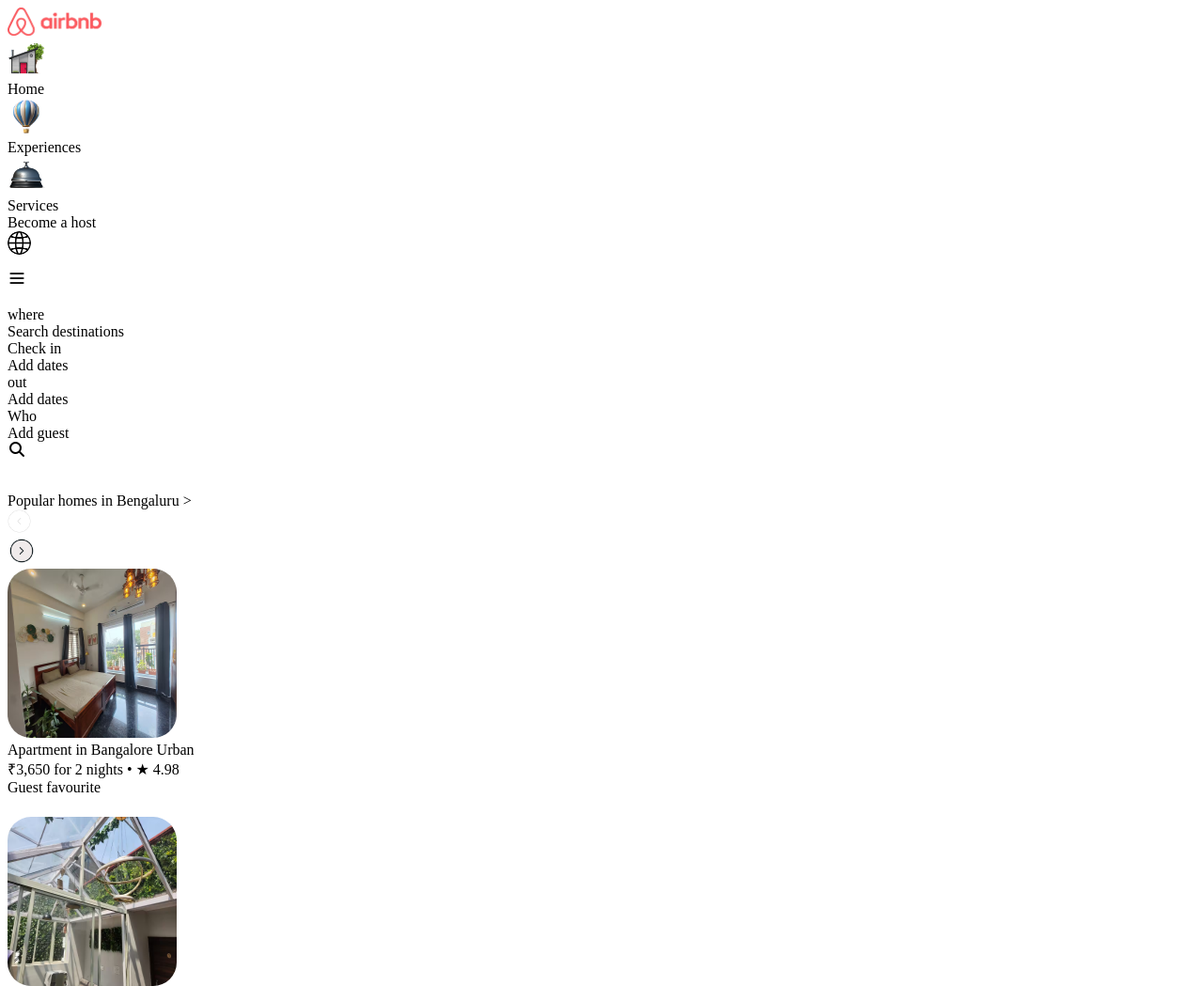
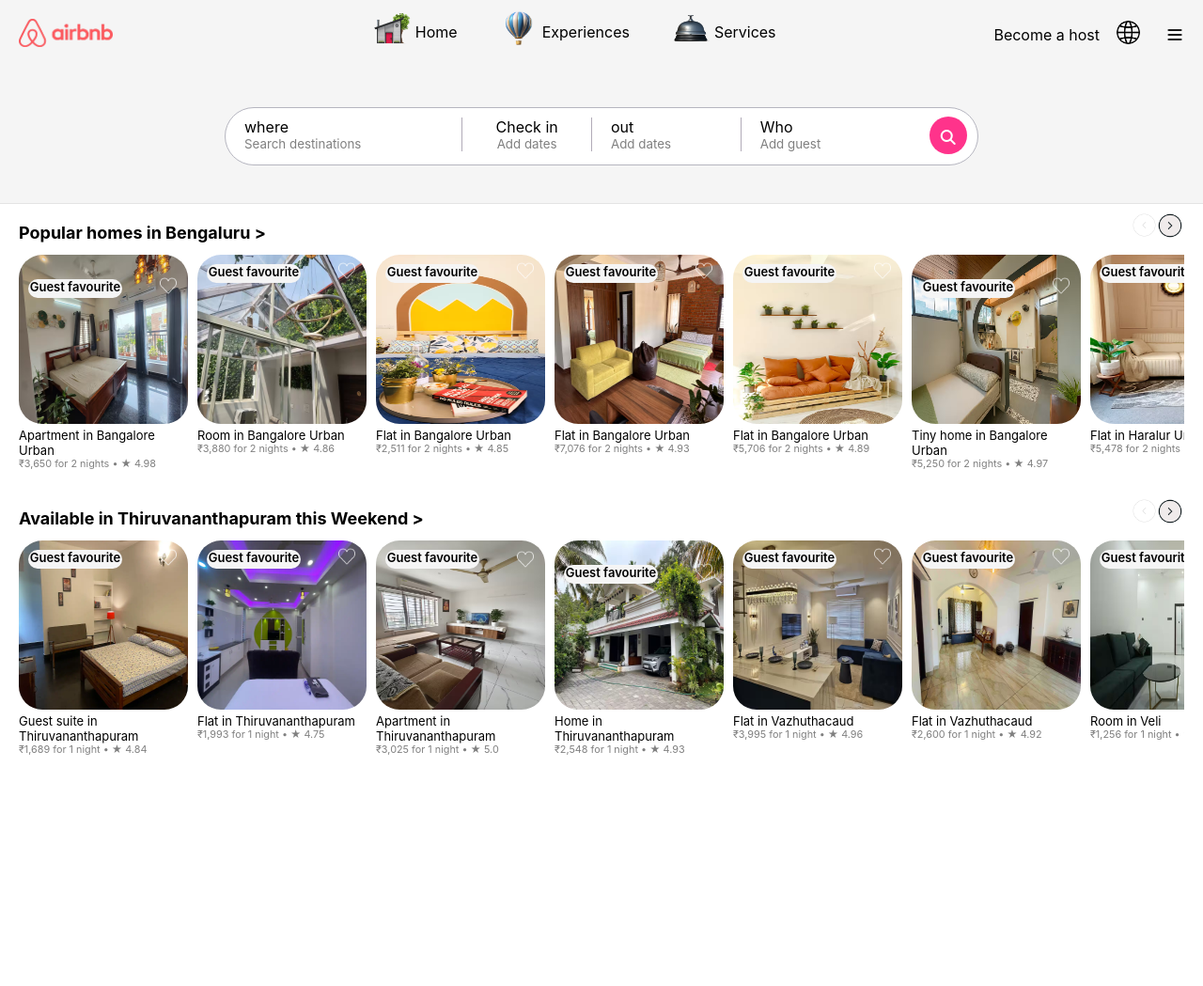
Before and after one commit to Shabinn-k/airbnb, a plain HTML site: page index.html in a window 1280 px wide. Shown: the top 1049 px of the page at 94% size. After the commit the page ends 845 px from the top, so only its background shows below. Drawn offline with Linux system fonts and the light colour scheme.

Commit message:
renamed css

```diff
--- a/index.html
+++ b/index.html
@@ -3,7 +3,7 @@
 
 <head>
   <title>Air bnb | Holiday rentals , cabins , beach houses & more</title>
-  <link rel="stylesheet" href="airbnb.css">
+  <link rel="stylesheet" href="index.css">
   <link rel="stylesheet" href="https://cdnjs.cloudflare.com/ajax/libs/font-awesome/7.0.1/css/all.min.css" />
   <link rel="icon" type="image/x-icon" href="airbnb.png">
 </head>
```
